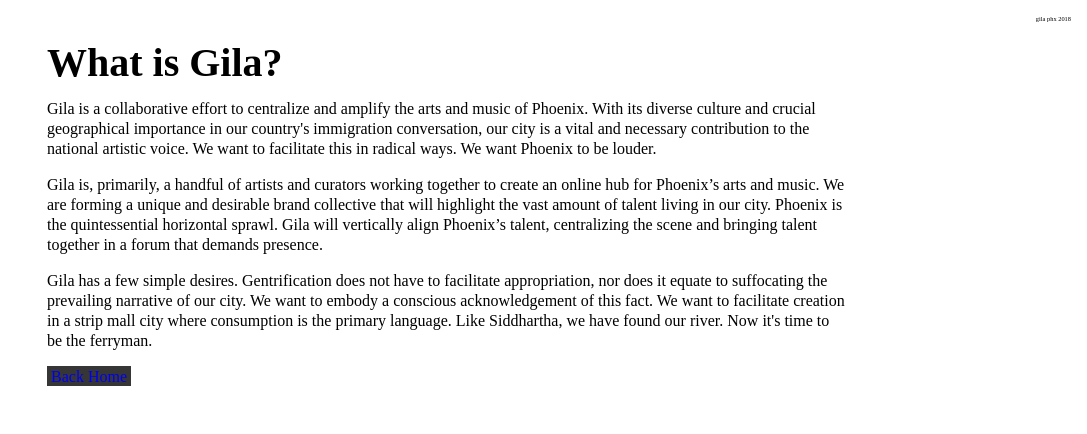
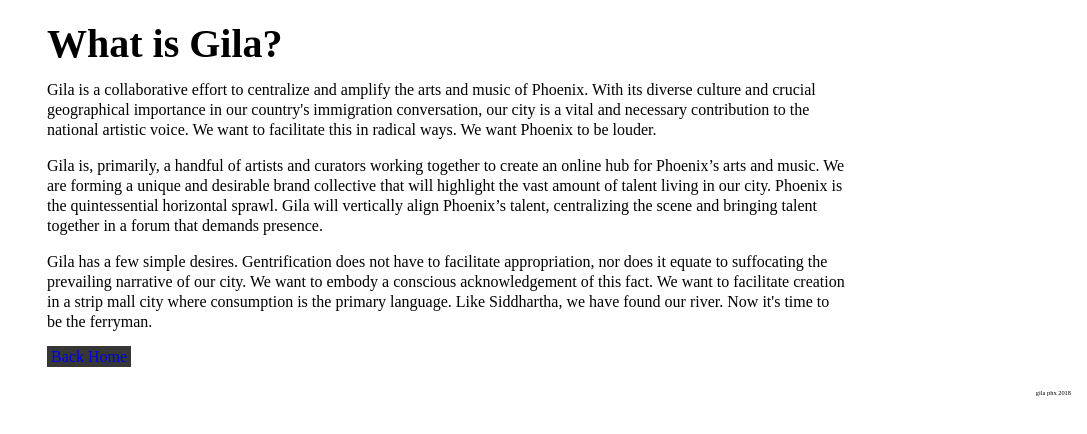
Before and after one commit to BrittanyIRL/gilaphx, a Gatsby site: page /about in a window 1280 px wide. Shown: the whole page, without its empty margins (193-1280 px from the left). Built offline with nearby package versions, Linux system fonts and the light colour scheme; Gatsby itself is replaced by a stand-in of ours.

```diff
--- a/package.json
+++ b/package.json
@@ -12,6 +12,7 @@
     "gatsby-plugin-catch-links": "^1.0.19",
     "gatsby-plugin-favicon": "^2.1.1",
     "gatsby-plugin-react-helmet": "^1.0.8",
+    "gatsby-plugin-resolve-src": "^1.1.3",
     "gatsby-source-contentful": "^1.3.47",
     "gatsby-transformer-remark": "^1.7.40",
     "gatsby-transformer-sharp": "^1.6.23",
--- a/src/pages/about.js
+++ b/src/pages/about.js
@@ -5,7 +5,7 @@ import Link from 'gatsby-link';
 import FooterView from '../components/footer';
 import PageHeader from '../components/page-header';
 
-import mainStyles from './about.module.css';
+import mainStyles from '../components/about/about.module.css';
 
 let fullpage_options = {
    arrowNavigation : true,
@@ -38,8 +38,6 @@ class AboutPage extends Component {
   render() {
     return (
       <div>
-          <FooterView year={this.state.year} />
-
 
             <div className={mainStyles.sectionWrapper}>
               <PageHeader header="What is Gila?" />
@@ -51,6 +49,7 @@ class AboutPage extends Component {
               <span className={mainStyles.invert_text}><Link to="/">Back Home</Link></span>
             </div>
 
+            <FooterView year={this.state.year} />
 
       </div>
     )
```
Also changed, not shown: src/components/about/about.module.css (renamed from src/pages/about.module.css), 2 other files.
